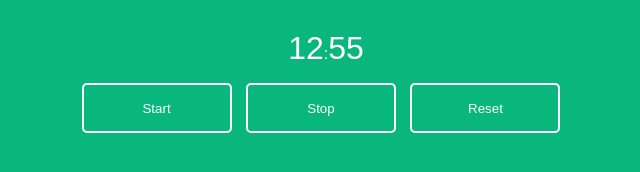
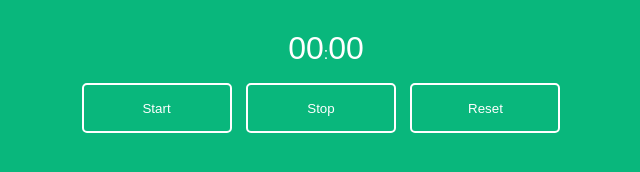
Before and after one commit to veermahesh3/StopwatchJavascript, a plain HTML site: page index.html in a window 1280 px wide. Shown: the full height of the page, 314-954 px from the left. Drawn offline with Linux system fonts and the light colour scheme.

Commit message:
changed start time

```diff
--- a/index.html
+++ b/index.html
@@ -8,7 +8,7 @@
 </head>
 <body>
 <div class="container">
-    <p><span id="seconds">12</span>:<span id="tens">55</span></p>
+    <p><span id="seconds">00</span>:<span id="tens">00</span></p>
     <button id="button-start">Start</button>
     <button id="button-stop">Stop</button>
     <button id="button-reset">Reset</button>
```
